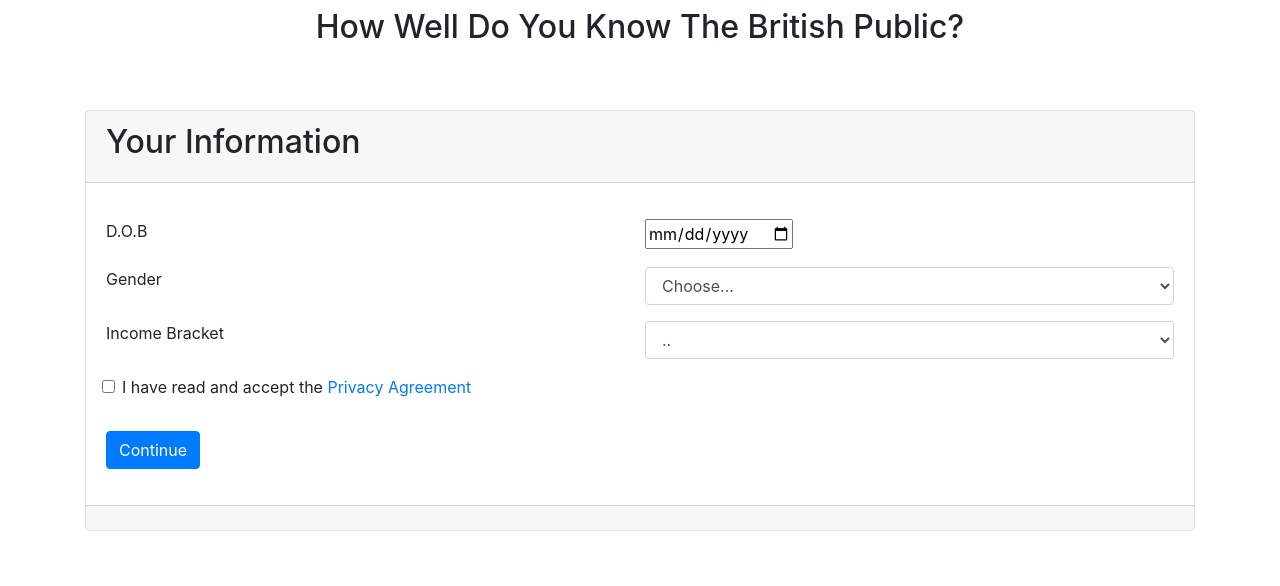
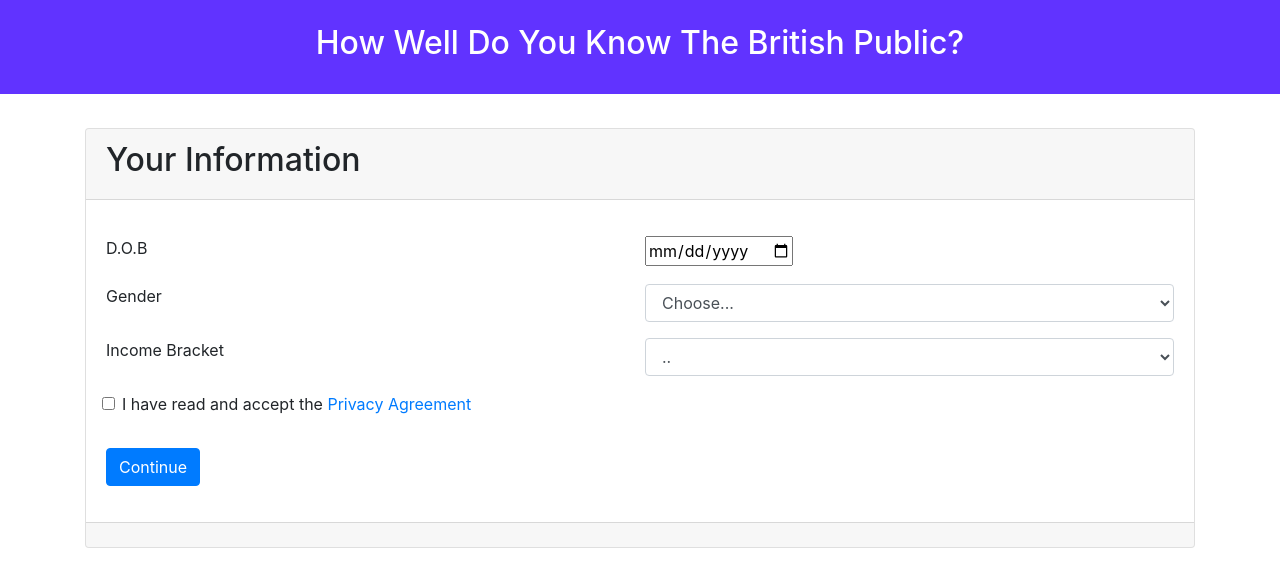
Before and after one commit to regankj/quiz-for-dissertation, a website built with webpack: page demo/index.html in a window 1280 px wide. Built offline with nearby package versions, Linux system fonts and the light colour scheme; files whose address does not match are found by name.

```diff
--- a/demo/index.html
+++ b/demo/index.html
@@ -13,7 +13,7 @@
         <h2>How Well Do You Know The British Public?</h2>
       </nav>
     </header>
-    <div class="container mx-md-10 my-md-5 justify-content-center">
+    <div class="container mx-md-10 justify-content-center">
       <div class="card">
         <div class="card-header">
           <h2>Your Information</h2>
--- a/package.json
+++ b/package.json
@@ -29,6 +29,7 @@
     "jquery": "^3.5.1",
     "mysql": "^2.18.1",
     "popper.js": "^1.16.1",
-    "postcss-loader": "^3.0.0"
+    "postcss-loader": "^3.0.0",
+    "sqlite3": "^5.0.0"
   }
 }
--- a/src/sass/_vars.scss
+++ b/src/sass/_vars.scss
@@ -0,0 +1 @@
+$primary-hex: #6133FF;
--- a/src/sass/app/components/_app-header.scss
+++ b/src/sass/app/components/_app-header.scss
@@ -0,0 +1,11 @@
+.app-header{
+  width: 100%;
+  position: fixed;
+  background-color: $primary-hex;
+  color: white;
+}
+
+.app-header h2 {
+  padding-top: 1rem;
+  padding-bottom: 1rem;
+}
--- a/src/sass/app/components/_app.scss
+++ b/src/sass/app/components/_app.scss
@@ -0,0 +1,3 @@
+.container {
+  padding-top: 10%;
+}
```
Also changed, not shown: demo/quiz.html (+6 -2 lines), demo/css/app.css, 1 other file.
